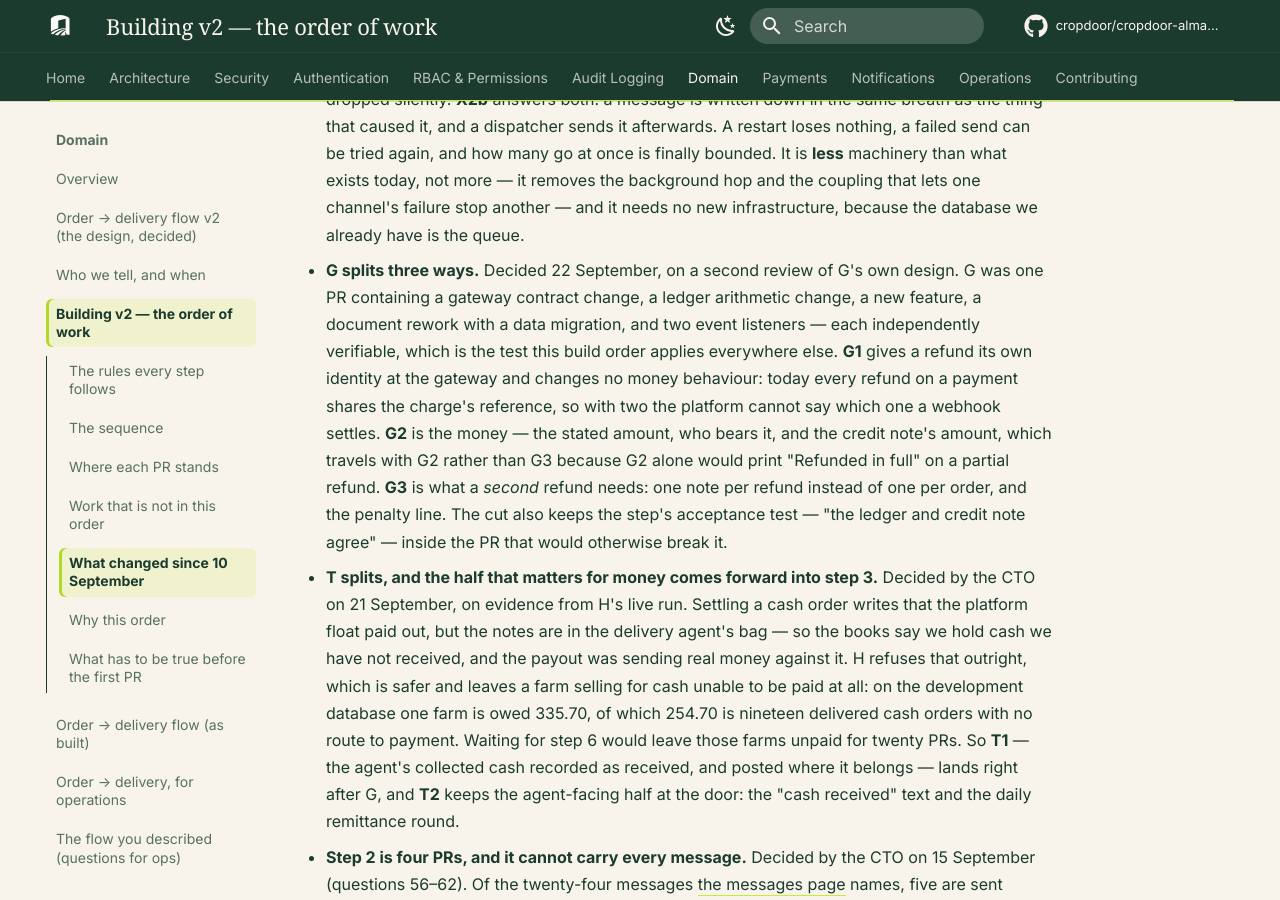
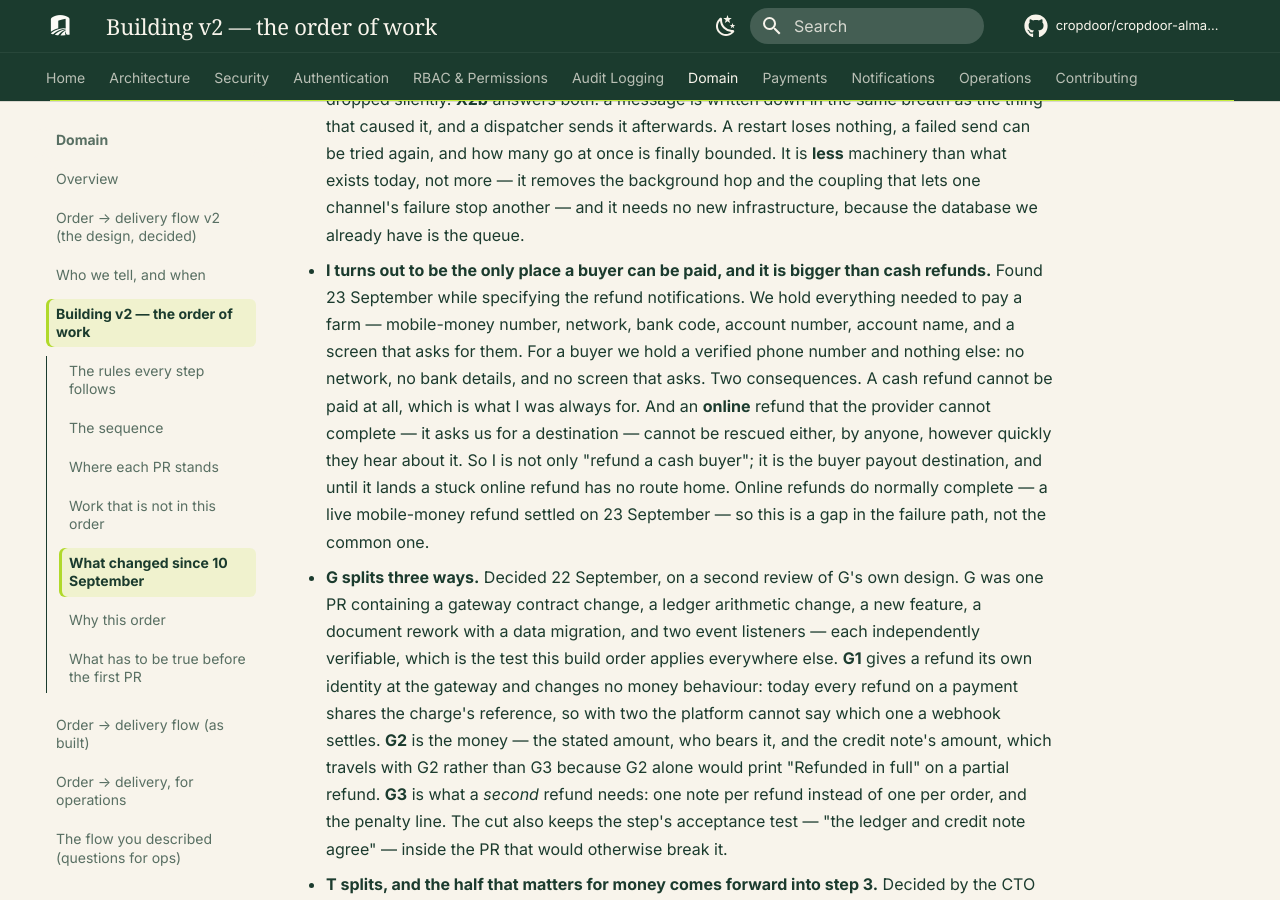
Before and after one commit to cropdoor/cropdoor-almanac, an MkDocs documentation site: the page built from docs/domain/order-delivery-flow-v2-build-order.md, in a window 1280 px wide and 900 px high, scrolled down 9215 px. Built offline with MkDocs 1.6.1 and Material for MkDocs 9.7.7, drawn with Linux system fonts in a browser that asks for light colours; some web fonts are replaced; comment, search, counter and statistics services are not loaded; some of the changed text lies outside the part shown.

Commit message:
docs(build-order): I is the buyer payout destination, not just cash refunds
Found while specifying the refund notifications. We hold everything needed to
pay a farm and, for a buyer, a verified phone number and nothing else — no
network, no bank details, no screen that asks. So a stuck online refund has no
route home either, not only a cash one.

```diff
--- a/docs/domain/order-delivery-flow-v2-build-order.md
+++ b/docs/domain/order-delivery-flow-v2-build-order.md
@@ -68,7 +68,7 @@ The one place that says what is finished. A PR is **Done** only once it is merge
 | 3 · Money rails | G3 | one credit note per refund, and the penalty line | Not started | — |
 | 3 · Money rails | T1 | the agent's collected cash recorded as received, so a cash order can be paid at all | **Done** | #277 |
 | 3 · Money rails | H | the payout run reads the ledger and skips a disputed order | **Done** | #276 |
-| 3 · Money rails | I | refund a cash buyer by mobile money | Not started | — |
+| 3 · Money rails | I | refund a cash buyer by mobile money — and collect the buyer payout destination nothing else collects | Not started | — |
 | 4 · The farm | J | the availability check — the form, the photos, the outcomes, the overdue list | Not started | — |
 | 4 · The farm | K | READY and the crew gate, with the acceptance and READY deadlines | Not started | — |
 | 4 · The farm | L | the cancellation windows, the penalty, and strikes | Not started | — |
@@ -114,6 +114,17 @@ This page is the living order of work, so it is corrected as the CTO decides and
 - **D became two PRs.** The day-before reminder and the packing step shared nothing, so they shipped separately (#230, #231) rather than as one change carrying a farmer-visible button removal alongside a dormant job.
 - **Step 2 is five PRs, and thirty-six in all.** Decided by the CTO on 15 September, after looking at how a message is actually sent today. It is published inside the app and delivered on a background thread — so if the app restarts between the order being saved and the message going out, which a deploy does routinely, **the message is lost and nothing records that it ever existed**. Separately, that background worker is unbounded while the database allows twenty connections at once, so a burst of messages can exhaust them and the ones that lose are dropped silently. **X2b** answers both: a message is written down in the same breath as the thing that caused it, and a dispatcher sends it afterwards. A restart loses nothing, a failed send can be tried again, and how many go at once is finally bounded. It is **less** machinery than what exists today, not more — it removes the background hop and the coupling that lets one channel's failure stop another — and it needs no new infrastructure, because the database we already have is the queue.
 
+- **I turns out to be the only place a buyer can be paid, and it is bigger than cash refunds.**
+  Found 23 September while specifying the refund notifications. We hold everything needed to pay a
+  farm — mobile-money number, network, bank code, account number, account name, and a screen that
+  asks for them. For a buyer we hold a verified phone number and nothing else: no network, no bank
+  details, and no screen that asks. Two consequences. A cash refund cannot be paid at all, which is
+  what I was always for. And an **online** refund that the provider cannot complete — it asks us for
+  a destination — cannot be rescued either, by anyone, however quickly they hear about it. So I is
+  not only "refund a cash buyer"; it is the buyer payout destination, and until it lands a stuck
+  online refund has no route home. Online refunds do normally complete — a live mobile-money refund
+  settled on 23 September — so this is a gap in the failure path, not the common one.
+
 - **G splits three ways.** Decided 22 September, on a second review of G's own design. G was one PR
   containing a gateway contract change, a ledger arithmetic change, a new feature, a document rework
   with a data migration, and two event listeners — each independently verifiable, which is the test
```
